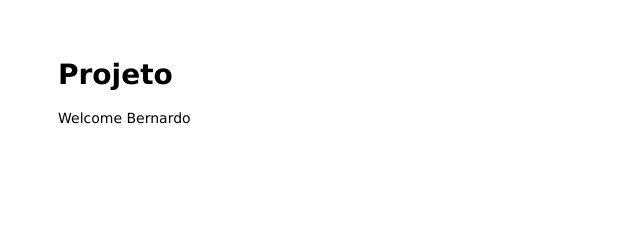
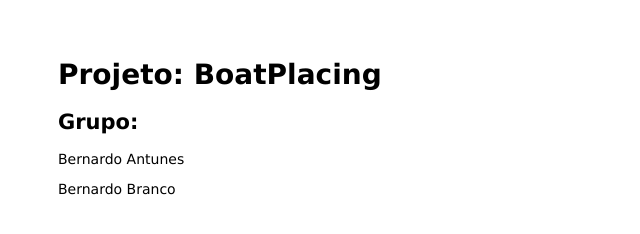
Before and after one commit to BernardoAntunes22/alunos, a website: page code/public/index.html in a window 1280 px wide. Shown: the whole page, without its empty margins (0-640 px from the left). Drawn offline with Linux system fonts and the light colour scheme.

Commit message:
Changes on HTML

```diff
--- a/code/public/index.html
+++ b/code/public/index.html
@@ -1,13 +1,15 @@
 <html>
 
 <head>
-  <title>Code</title>
+  <title>Página de Programção Web</title>
   <link rel="stylesheet" href="/stylesheets/style.css">
 </head>
 
 <body>
-  <h1>Projeto</h1>
-  <p>Welcome Bernardo</p>
+  <h1>Projeto: BoatPlacing</h1>
+  <h2>Grupo:</h2>
+  <p>Bernardo Antunes</p>
+  <p>Bernardo Branco</p>
 </body>
 
 </html>
```
